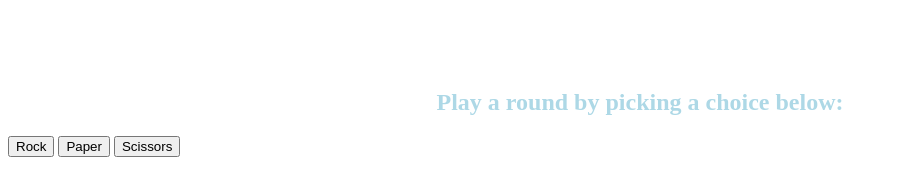
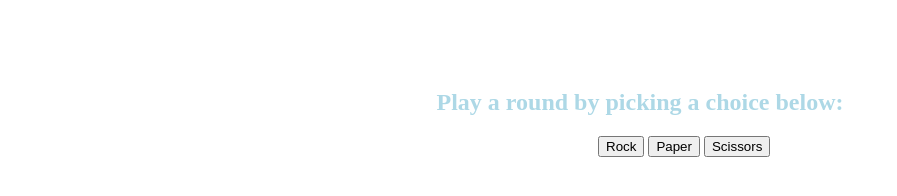
Before and after one commit to tbwebs/rock-paper-scissors, a plain HTML site: page index.html in a window 1280 px wide. Shown: the part 110-306 px from the top of the page, without its empty margins (0-897 px from the left). Drawn offline with Linux system fonts and the light colour scheme.

Commit message:
added color to text and aligned elements

```diff
--- a/styles.css
+++ b/styles.css
@@ -12,4 +12,9 @@ h2{
 }
 p{
     color: white;
+    text-align: center;
 }
+.button{
+    position: relative;
+    left:590px;
+}
```
